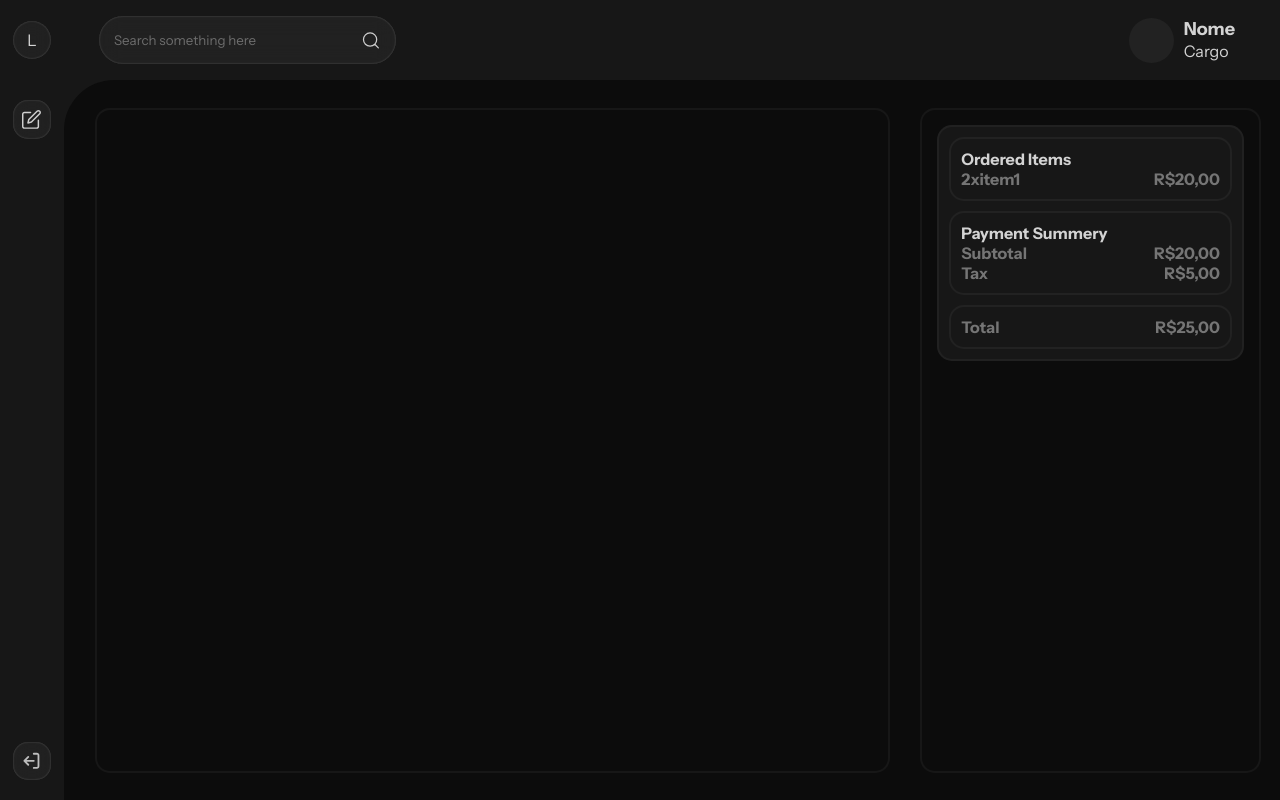
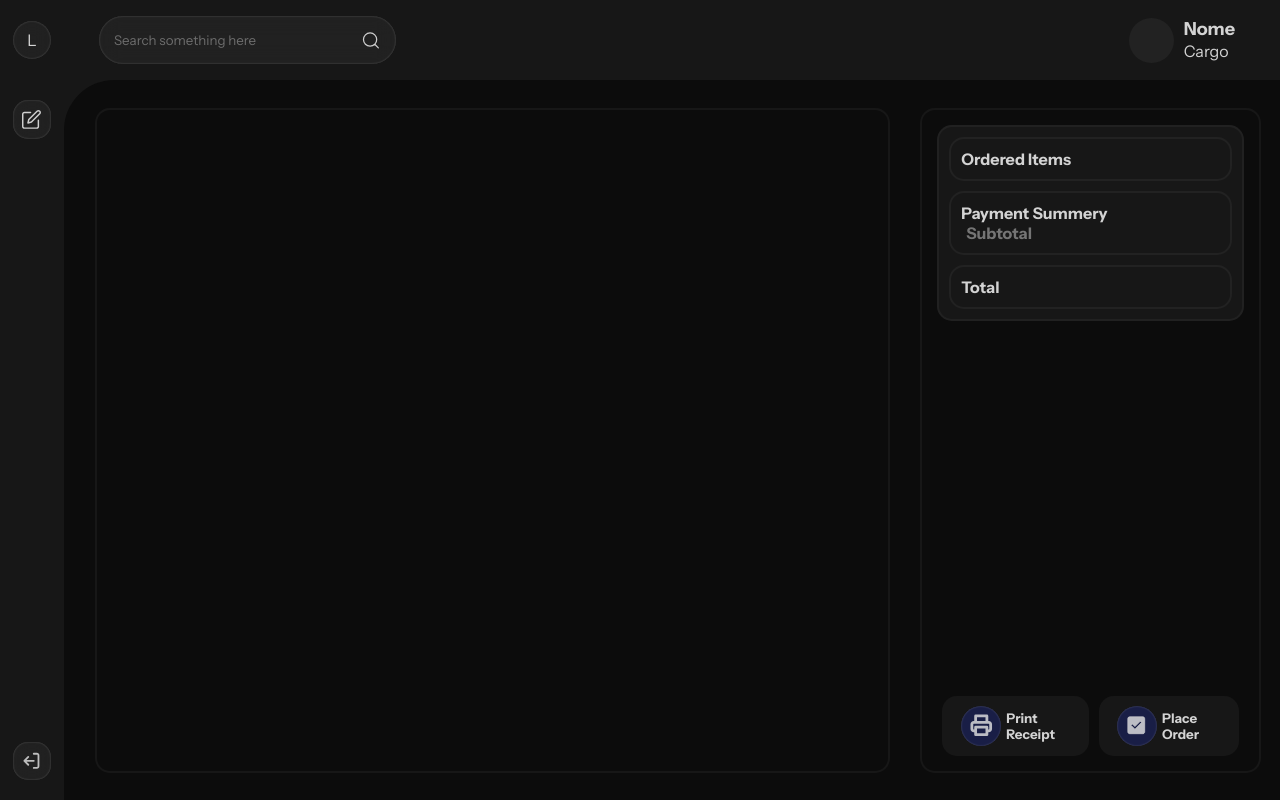
Before and after one commit to glhrmlud/SalesShopApp, a Django app: template sales_panel/templates/sales_panel/sales_panel.html in a window 1280 px wide. Run offline with Django 3.2, Linux system fonts and the light colour scheme; the template is opened without the code that fills it, so the values that code supplies are empty; some web fonts are replaced.

Commit message:
feat: function cart add and new rote api for post JS and verify id product with DJANGO

```diff
--- a/products/models.py
+++ b/products/models.py
@@ -3,7 +3,7 @@ from django.core.validators import MinValueValidator
 # Create your models here.
 
 class Products(models.Model):
-  image = models.ImageField(upload_to='products_image/')
+  image = models.ImageField(upload_to='products_image/', blank=True, null=True)
   name = models.CharField(max_length=150)
   description = models.TextField()
   price = models.DecimalField(
--- a/sales_panel/static/sales_panel/css/base_menu.css
+++ b/sales_panel/static/sales_panel/css/base_menu.css
@@ -6,6 +6,11 @@
   --radius-square: 15px;
   --text-color: rgba(255, 255, 255, 0.9);
   --svg-color: #E2E2E2;
+}
+
+html {
+  scrollbar-width: thin;
+  scrollbar-color: var(--pr-color) var(--sc-color);
 }
 
 
--- a/sales_panel/static/sales_panel/css/view.css
+++ b/sales_panel/static/sales_panel/css/view.css
@@ -1,6 +1,7 @@
 /* VARIÁVEIS CSS */
 :root {
   --add-btn: #16972A;
+  --print-place: rgba(29, 38, 119, 0.5);
 }
 
 /* ESITLOS GERAIS */
@@ -77,7 +78,7 @@
 }
 
 .add-btn {
-  width: 11%;
+  height: 100%;
   aspect-ratio: 1/1;
   display: flex;
   align-items: center;
@@ -99,6 +100,9 @@
   width: 95%;
   height: 95%;
   padding: 15px;
+  display: grid;
+  grid-template-rows: repeat(2, 1fr);
+  grid-template-columns: 1fr;
 }
 
 .order .card {
@@ -106,6 +110,7 @@
   flex-direction: column;
   gap: 10px;
   padding: 10px;
+  height: min-content;
 }
 
 .order .card .text {
@@ -117,3 +122,56 @@
   color: var(--text-color);
   opacity: 0.5;
 }
+
+.ordered-items {
+  max-height: 275px;
+}
+
+.ordered-items, .payment-summery {
+  padding: 0 5px;
+}
+
+.container-total .line {
+  opacity: 1 !important;
+}
+
+#form-order {
+  display: flex;
+  gap: 10px;
+  height: min-content;
+  align-self: flex-end;
+  justify-self: center;
+}
+
+#form-order .btn-order {
+  display: flex;
+  align-items: center;
+  justify-content: center;
+  background-color: var(--sc-color);
+  border: 0px;
+  padding: 10px;
+  gap: 5px;
+  cursor: pointer;
+  height: 10%;
+}
+
+#form-order .btn-order .text {
+  width: 50%;
+  text-align: left;
+  font-weight: bold;
+}
+
+#form-order .btn-order .circle {
+  background-color: var(--print-place);
+  display: flex;
+  align-items: center;
+  justify-content: center;
+  aspect-ratio: 1/1;
+  height: 40px;
+  padding: 5px;
+}
+
+#form-order .btn-order svg {
+  aspect-ratio: 1/1;
+  width: 23px;
+}
--- a/sales_panel/static/sales_panel/js/view.js
+++ b/sales_panel/static/sales_panel/js/view.js
@@ -1,26 +1,129 @@
-document.addEventListener("DOMContentLoaded", () => {
-  list_products = document.querySelector('.list-products')
-
-
-  fetch('/api/products/')
-    .then(response => response.json())
-
-    .then(data => {
-      data.products.forEach(product => {
-        const productCard = document.createElement('div');
-        productCard.classList = 'product-card square border card'
-        productCard.innerHTML = `
+function createProductCard(product) {
+    const div = document.createElement('div');
+    div.classList = 'product-card square card blur'
+    div.innerHTML = `
           <img class='product-image square' src='${product.image}'>
           <h2 class='product-name text'>${product.name}</h2>
           <p class='product-desc text'>${product.description}</p>
           <p class='product-stock text'> stock: ${product.stock}</p>
           <div class='price-add'>
             <p class='product-price text'> R$ ${product.price}</p>
-        <div class='add-btn circle' id='cart-add'> + </div>
+            <div class='add-btn circle' data-id='${product.id}'> + </div>
           </div>
+          `
+    return div;
+  }
 
-        `
-      list_products.appendChild(productCard);
+function getProducts() {
+    fetch('/api/products/')
+      .then(response => response.json())
+
+      .then(data => {
+        data.products.forEach(product => {
+          listProducts.appendChild(createProductCard(product));
         });
       });
+  }
+
+function getData(element) {
+  return {
+    'id': element.dataset.id,
+  }
+}
+
+function createItemOrderedItems(id, name, price) {
+  if (name.length > 16) {
+    name = name.slice(0, 13) + '...';
+  }
+  return `
+    <div class="line" data-id="${id}">
+      <p class="item-name text"><span data-quant='1'>1</span> X ${name}</p>
+      <p class="item-price text" data-price='${price}'>R$${price}</p>
+    </div>
+  `
+}
+
+function itemExist(id) {
+  const line = document.querySelector(`.container-order .line[data-id="${id}"]`);
+  if (line) {
+    // ALTERAR QUANTIDADE DO ITEM
+    const quantLine = line.querySelector('.item-name span');
+    const intQuant = parseInt(quantLine.textContent);
+    quantLine.innerHTML = `${intQuant + 1}`
+    quantLine.dataset.quant = parseFloat(quantLine.dataset.quant) + 1
+    // ALTERAR VALOR TOTAL DOS ITENS
+    const priceLine = line.querySelector('.item-price');
+    const floatPrice = parseFloat(priceLine.textContent.slice(2, -1));
+    priceLine.innerHTML = `R$${floatPrice + parseFloat(priceLine.dataset.price)}.00`
+    cartProducts[id] += 1
+    return true
+  }
+  return false
+}
+
+function updateSubtotal() {
+  const allLineItems = document.querySelectorAll('.container-order .line');
+
+  const listPrice = Array.from(allLineItems).map(element => {
+
+    const priceElement = element.querySelector('.item-price');
+    const price = parseFloat(priceElement.dataset.price);
+
+    const quantElement = element.querySelector('.item-name span');
+    const quant = parseInt(quantElement.dataset.quant);
+    return price * quant;
   });
+
+  const subtotalElement = document.querySelector('.subtotal-value');
+  const subtotal = listPrice.reduce((total, item) => total + item).toFixed(2);
+  subtotalElement.dataset.subtotal = subtotal;
+  subtotalElement.textContent = `R$${subtotal}`;
+}
+
+function updateTotal() {
+  const subtotalElement = document.querySelector('.subtotal-value');
+  const totalValue = document.querySelector('.total-value');
+  totalValue.textContent = `R$${subtotalElement.dataset.subtotal}`;
+
+}
+
+async function getProductAdd(dataElement) {
+  return fetch('/api/verifyProductAdd/', {
+    method: 'POST',
+    headers: {
+      'Content-Type': 'application/json',
+      'X-CSRFToken': document.querySelector('[name=csrfmiddlewaretoken]').value
+    },
+    body: JSON.stringify(dataElement)
+  })
+  .then(response => response.json())
+  .then(data => {
+    if (!itemExist(data.id)) {
+      item = createItemOrderedItems(data.id, data.name, data.price);
+      document.querySelector('.ordered-items').innerHTML += item;
+      cartProducts[data.id] = 1;
+    }
+
+  });
+}
+
+document.addEventListener("DOMContentLoaded", () => {
+  listProducts = document.querySelector('.list-products');
+  cartProducts = {};
+  getProducts();
+  document.addEventListener('click', async (event) => {
+    const e = event.target;
+    if (e.classList.contains('add-btn')) {
+      await getProductAdd(getData(e));
+      updateSubtotal();
+      updateTotal();
+      console.log(cartProducts);
+    }
+  });
+
+  //ESTILO ORDERED ITEMS
+  const orderedItems = document.querySelector('.ordered-items');
+  if (orderedItems.clientHeight == 275) {
+    orderedItems.style.overflowY = 'scroll';
+  }
+});
--- a/sales_panel/templates/sales_panel/sales_panel.html
+++ b/sales_panel/templates/sales_panel/sales_panel.html
@@ -1,4 +1,5 @@
 {% extends 'sales_panel/base_menu.html' %}
+<form style="display: none;">{% csrf_token %}</form>
 {% load static %}
 {% block link_css %}
 <link rel="stylesheet" href="{% static 'sales_panel/css/view.css' %}">
--- a/sales_panel/templates/sales_panel/view.html
+++ b/sales_panel/templates/sales_panel/view.html
@@ -6,12 +6,7 @@
       <!-- ORDERED ITEMS  -->
       <div class="container-order border square line-card">
         <p class="text">Ordered Items<span id="amount"></span></p>
-        <div class="ordered-items ">
-          <div class="line">
-            <p class="item-name text">2xitem1</p>
-            <p class="item-price text">R$20,00</p>
-          </div>
-        </div>
+        <div class="ordered-items"> </div>
       </div>
       <!-- PAYMENT SUMMERY -->
       <div class="container-summery border square line-card">
@@ -19,21 +14,34 @@
         <div class="payment-summery">
           <div class="line">
             <p class="subtotal text">Subtotal</p>
-            <p class="subtotal-value text">R$20,00</p>
+            <p class="subtotal-value text" data-subtotal="0"></p>
           </div>
-          <div class="line">
+          <!-- <div class="line">
             <p class="tax text">Tax</p>
             <p class="tax-value text">R$5,00</p>
-          </div>
+          </div> -->
         </div>
       </div>
       <!-- TOTAL  -->
       <div class="container-total border square line-card">
         <div class="line">
           <p class="total text">Total</p>
-          <p class="total-value text">R$25,00</p>
+          <p class="total-value text"></p>
         </div>
       </div>
     </div>
+
+    <!-- FORMULÁRIO DE ENVIO  -->
+    <form action="" id="form-order">
+      <button class="btn-order print-receipt square" id="btn-receipt">
+        <div class="circle blur"> {% include 'sales_panel/svg_layout/Printer.svg' %} </div>
+        <p class="text">Print Receipt</p>
+      </button>
+
+      <button class="btn-order place-order square" id="btn-place-order">
+        <div class="circle blur"> {% include 'sales_panel/svg_layout/check_box.svg' %} </div>
+        <p class="text">Place Order</p>
+      </button>
+    </form>
   </div>
 </div>
--- a/sales_panel/urls.py
+++ b/sales_panel/urls.py
@@ -9,5 +9,6 @@ urlpatterns = [
     path("login/", auth_views.LoginView.as_view(template_name="sales_panel/login.html"), name="login"),
     path("logout/", auth_views.LogoutView.as_view(next_page="/login"), name="logout"),
     path('salesPanel/', views.init_sales_page, name="salespanel"),
-    path('api/products/', views.api_sales_panel, name="api"),
+    path('api/products/', views.get_products, name="api_products"),
+    path('api/verifyProductAdd/', views.verify_product_add, name='api_verify_product'),
 ]
--- a/site_config/urls.py
+++ b/site_config/urls.py
@@ -2,7 +2,7 @@ from django.contrib import admin
 from django.urls import path, include
 from django.conf import settings
 from django.conf.urls.static import static
-from sales_panel.views import api_sales_panel, init_sales_page
+from sales_panel.views import get_products, init_sales_page, verify_product_add
 from django.contrib.auth import views as auth_views
 
 app_name = "sales_panel"
@@ -10,8 +10,6 @@ app_name = "sales_panel"
 urlpatterns = [
     path('admin/', admin.site.urls),
     path("", include("sales_panel.urls")),
-
-
 ]
 
 if settings.DEBUG:
```
Also changed, not shown: sales_panel/views.py (+37 -12 lines), sales_panel/templates/sales_panel/svg_layout/Printer.svg (added), sales_panel/templates/sales_panel/svg_layout/check_box.svg (added). Lines whose indentation alone changed are shown as unchanged.
